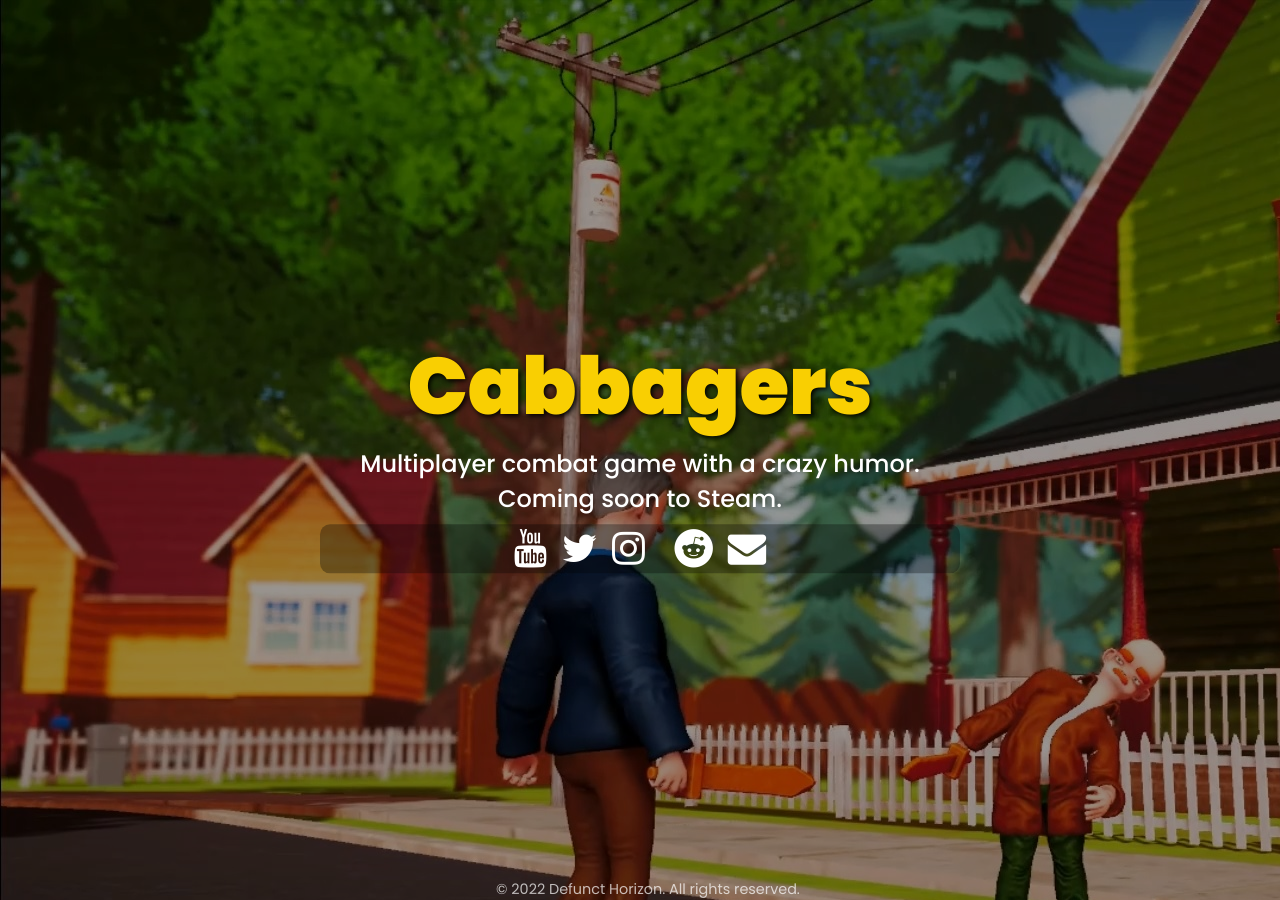
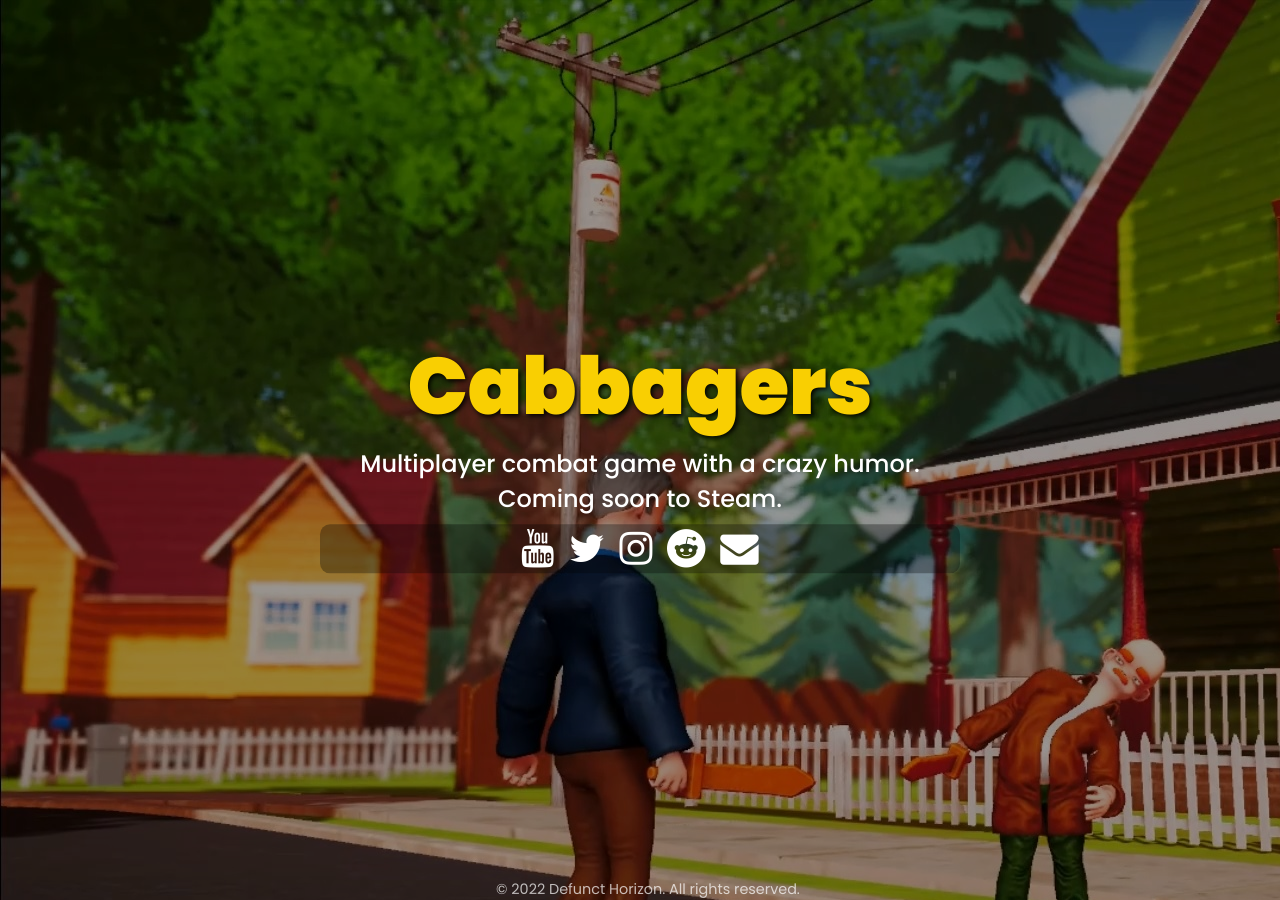
Before and after one commit to jakub-wisniewski/cabbagers, a Jekyll site: the page built from index.html, in a window 1280 px wide. Built offline with Jekyll 4.4.1, drawn with Linux system fonts in a browser that asks for light colours; the list of posts is cut into pages by our own code.

Commit message:
Update settings.yml

```diff
--- a/_data/settings.yml
+++ b/_data/settings.yml
@@ -17,7 +17,7 @@ social:
 - {icon: 'youtube',    link: 'https://www.youtube.com/@cabbagers'}
 - {icon: 'twitter',    link: 'https://twitter.com/cabbagersgame'}
 - {icon: 'instagram',    link: 'https://www.instagram.com/cabbagersgame'}
-- {icon: 'tiktok',    link: 'https://www.tiktok.com/@cabbagersgame'}
+# - {icon: 'tiktok',    link: 'https://www.tiktok.com/@cabbagersgame'}
 - {icon: 'reddit',    link: 'https://www.reddit.com/user/cabbagersgame'}
 # - {icon: 'steam',    link: 'https://steamcommunity.com/id/defuncthorizon/'}
 - {icon: 'envelope',   link: 'mailto:jakubwisniewski@defuncthorizon.com'}
```
